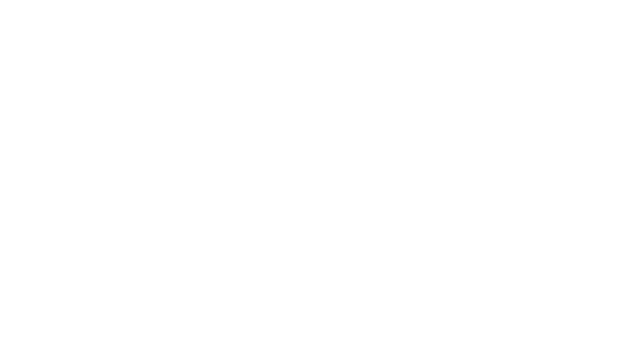
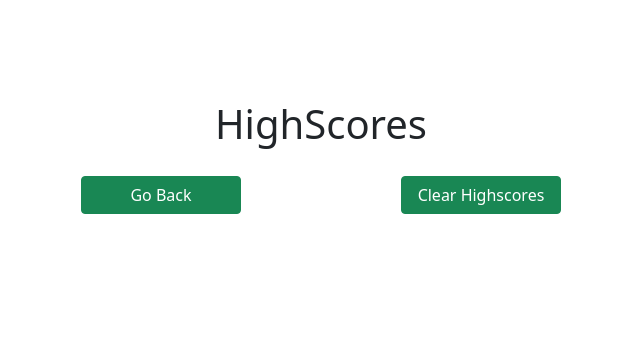
Before and after one commit to bethanyfulcher/code_quiz, a plain HTML site: page highscores.html in a window 1280 px wide. Shown: the whole page, without its empty margins (319-959 px from the left). Drawn offline with nearby package versions, Linux system fonts and the light colour scheme.

Commit message:
added basic highscores page

```diff
--- a/highscores.html
+++ b/highscores.html
@@ -0,0 +1,27 @@
+<!DOCTYPE html>
+<html lang="en">
+<head>
+    <meta charset="UTF-8">
+    <meta name="viewport" content="width=device-width, initial-scale=1.0">
+    <title>Code Quiz</title>
+    <link href="https://cdn.jsdelivr.net/npm/bootstrap@5.0.0-beta1/dist/css/bootstrap.min.css" rel="stylesheet" integrity="sha384-giJF6kkoqNQ00vy+HMDP7azOuL0xtbfIcaT9wjKHr8RbDVddVHyTfAAsrekwKmP1" crossorigin="anonymous">
+    <link rel="stylesheet" href="style.css">
+</head>
+<body>
+
+    <main class="container">
+        <h1>HighScores</h1>
+        <section class="scores"></section>
+        <div class="row">
+            <button type="button" class="goBack col-3 btn btn-success">
+                Go Back
+            </button>
+            <button type="button" class="clear col-3 btn btn-success">
+                Clear Highscores
+            </button>
+        </div>
+    </main>
+
+    <script src="script.js"></script>
+</body>
+</html>
--- a/style.css
+++ b/style.css
@@ -6,6 +6,9 @@
 
 .start {
     margin-top: 20px;
+}
+.clear, .goBack {
+    margin: 20px auto;
 }
 
 #floatLeft {
```
Also changed, not shown: index.html (+1 -1 lines).
